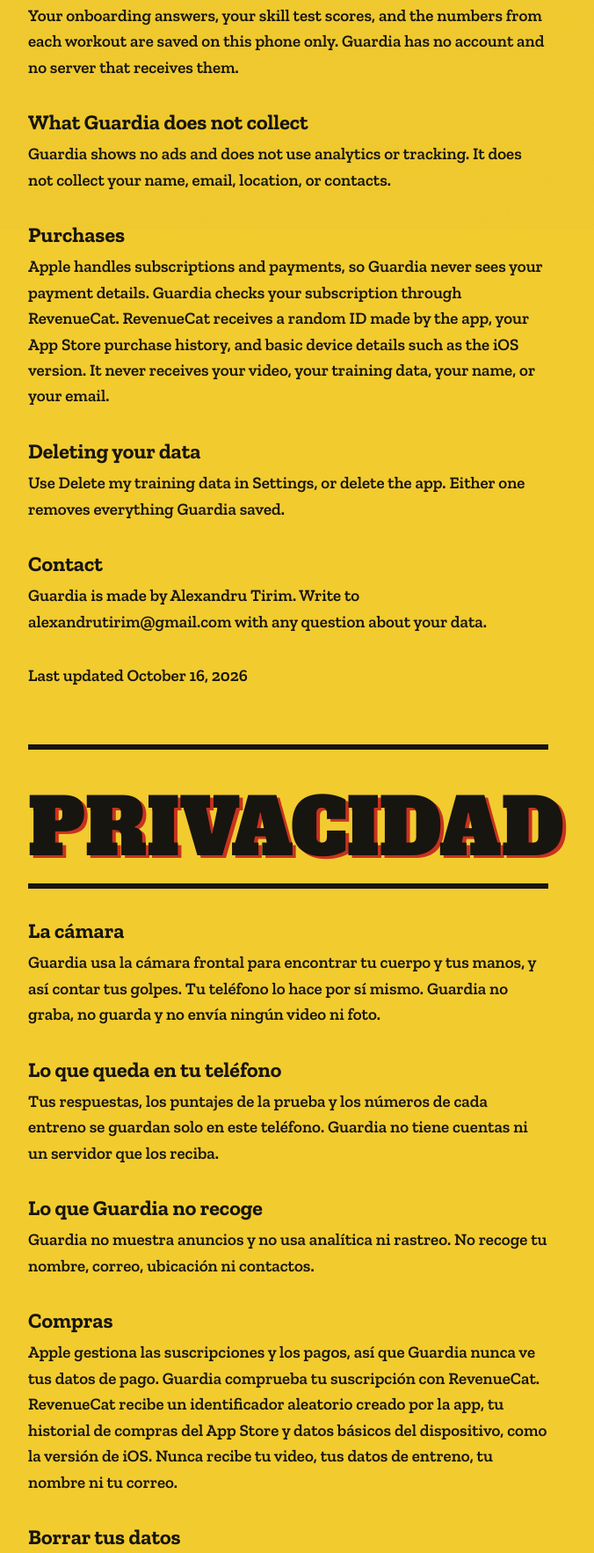
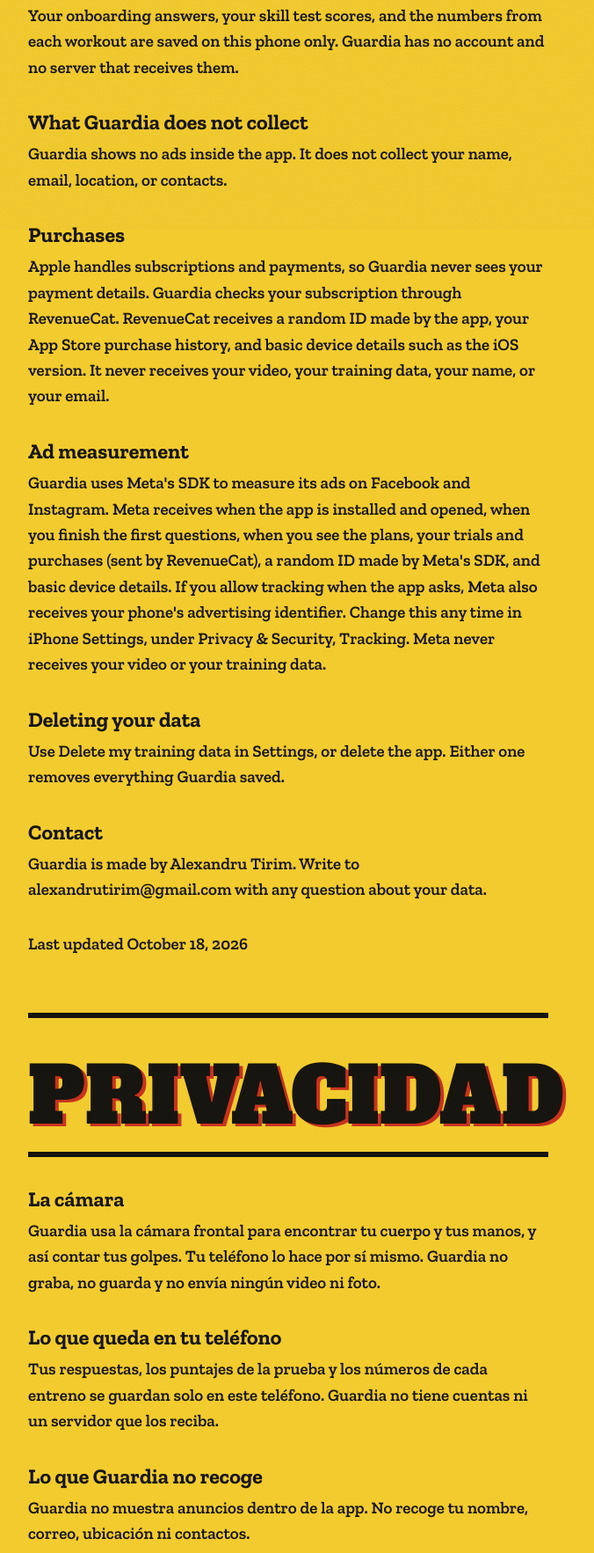
Before and after one commit to andyluak/guardia-site, a plain HTML site: page privacy.html in a window 1280 px wide. Shown: the part 539-2304 px from the top of the page at 88% size, without its empty margins (312-988 px from the left). Drawn offline with nearby package versions, Linux system fonts and the light colour scheme.

Commit message:
Privacy: describe Meta ad measurement

```diff
--- a/privacy.html
+++ b/privacy.html
@@ -25,14 +25,16 @@
 <h2>What stays on your phone</h2>
 <p>Your onboarding answers, your skill test scores, and the numbers from each workout are saved on this phone only. Guardia has no account and no server that receives them.</p>
 <h2>What Guardia does not collect</h2>
-<p>Guardia shows no ads and does not use analytics or tracking. It does not collect your name, email, location, or contacts.</p>
+<p>Guardia shows no ads inside the app. It does not collect your name, email, location, or contacts.</p>
 <h2>Purchases</h2>
 <p>Apple handles subscriptions and payments, so Guardia never sees your payment details. Guardia checks your subscription through RevenueCat. RevenueCat receives a random ID made by the app, your App Store purchase history, and basic device details such as the iOS version. It never receives your video, your training data, your name, or your email.</p>
+<h2>Ad measurement</h2>
+<p>Guardia uses Meta's SDK to measure its ads on Facebook and Instagram. Meta receives when the app is installed and opened, when you finish the first questions, when you see the plans, your trials and purchases (sent by RevenueCat), a random ID made by Meta's SDK, and basic device details. If you allow tracking when the app asks, Meta also receives your phone's advertising identifier. Change this any time in iPhone Settings, under Privacy &amp; Security, Tracking. Meta never receives your video or your training data.</p>
 <h2>Deleting your data</h2>
 <p>Use Delete my training data in Settings, or delete the app. Either one removes everything Guardia saved.</p>
 <h2>Contact</h2>
 <p>Guardia is made by Alexandru Tirim. Write to alexandrutirim@gmail.com with any question about your data.</p>
-<p class="updated">Last updated October 16, 2026</p>
+<p class="updated">Last updated October 18, 2026</p>
 <section id="es" class="lang" lang="es">
 <h1 class="wood">Privacidad</h1>
 <hr class="rule">
@@ -41,14 +43,16 @@
 <h2>Lo que queda en tu teléfono</h2>
 <p>Tus respuestas, los puntajes de la prueba y los números de cada entreno se guardan solo en este teléfono. Guardia no tiene cuentas ni un servidor que los reciba.</p>
 <h2>Lo que Guardia no recoge</h2>
-<p>Guardia no muestra anuncios y no usa analítica ni rastreo. No recoge tu nombre, correo, ubicación ni contactos.</p>
+<p>Guardia no muestra anuncios dentro de la app. No recoge tu nombre, correo, ubicación ni contactos.</p>
 <h2>Compras</h2>
 <p>Apple gestiona las suscripciones y los pagos, así que Guardia nunca ve tus datos de pago. Guardia comprueba tu suscripción con RevenueCat. RevenueCat recibe un identificador aleatorio creado por la app, tu historial de compras del App Store y datos básicos del dispositivo, como la versión de iOS. Nunca recibe tu video, tus datos de entreno, tu nombre ni tu correo.</p>
+<h2>Medición de anuncios</h2>
+<p>Guardia usa el SDK de Meta para medir sus anuncios en Facebook e Instagram. Meta recibe cuándo se instala y se abre la app, cuándo terminas las preguntas iniciales, cuándo ves los planes, tus pruebas y compras (las envía RevenueCat), un identificador aleatorio creado por el SDK de Meta y datos básicos del dispositivo. Si permites el rastreo cuando la app lo pide, Meta también recibe el identificador de publicidad de tu teléfono. Cámbialo cuando quieras en Ajustes del iPhone, en Privacidad y seguridad, Rastreo. Meta nunca recibe tu video ni tus datos de entreno.</p>
 <h2>Borrar tus datos</h2>
 <p>Usa Borrar mis datos de entreno en Ajustes, o borra la app. Cualquiera de las dos elimina todo lo que Guardia guardó.</p>
 <h2>Contacto</h2>
 <p>Guardia es de Alexandru Tirim. Escribe a alexandrutirim@gmail.com con cualquier pregunta sobre tus datos.</p>
-<p class="updated">Última actualización: 16 de octubre de 2026</p>
+<p class="updated">Última actualización: 18 de octubre de 2026</p>
 </section>
 </main>
 <hr class="rule">
```
Also changed, not shown: terms.html (+2 -2 lines).
